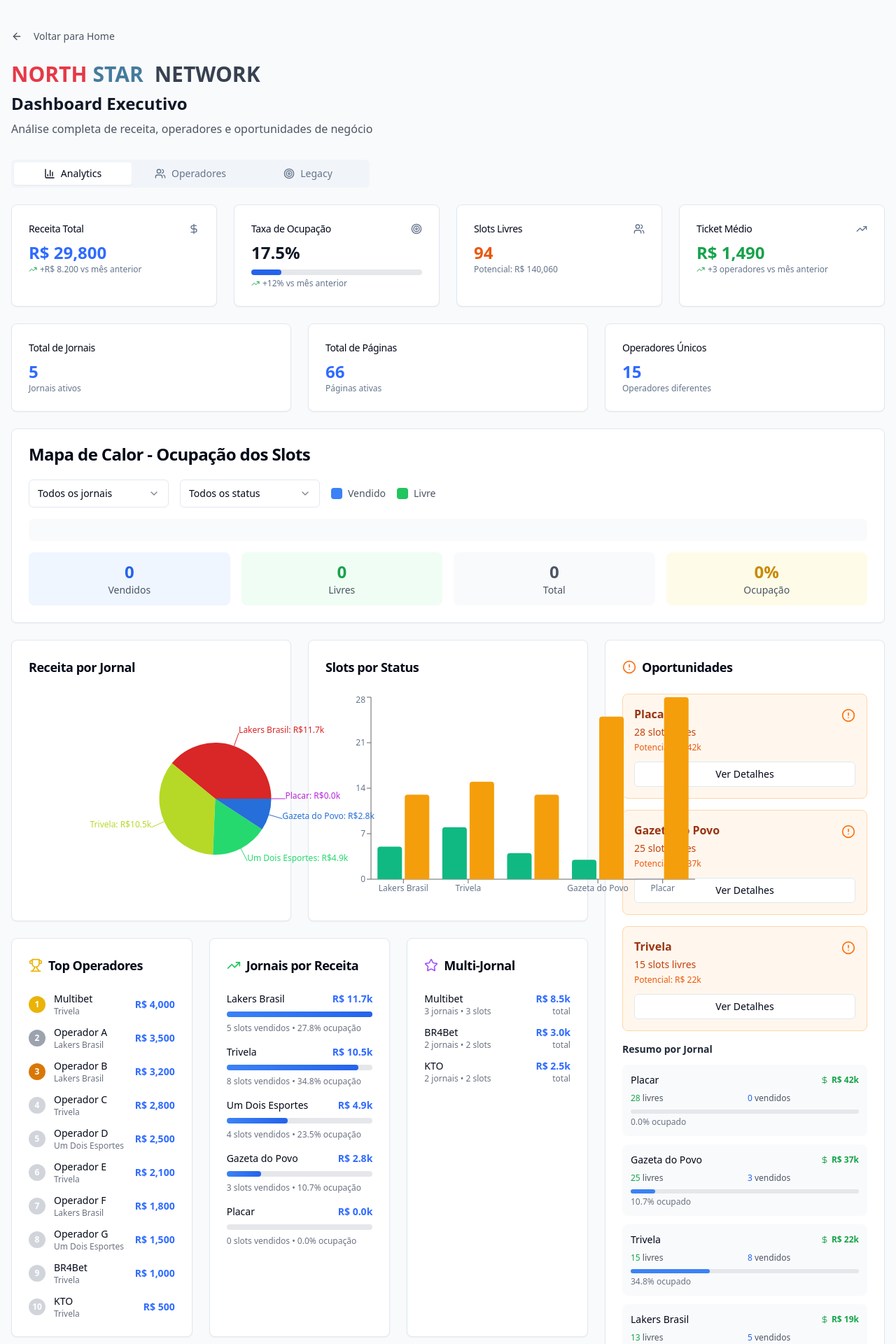
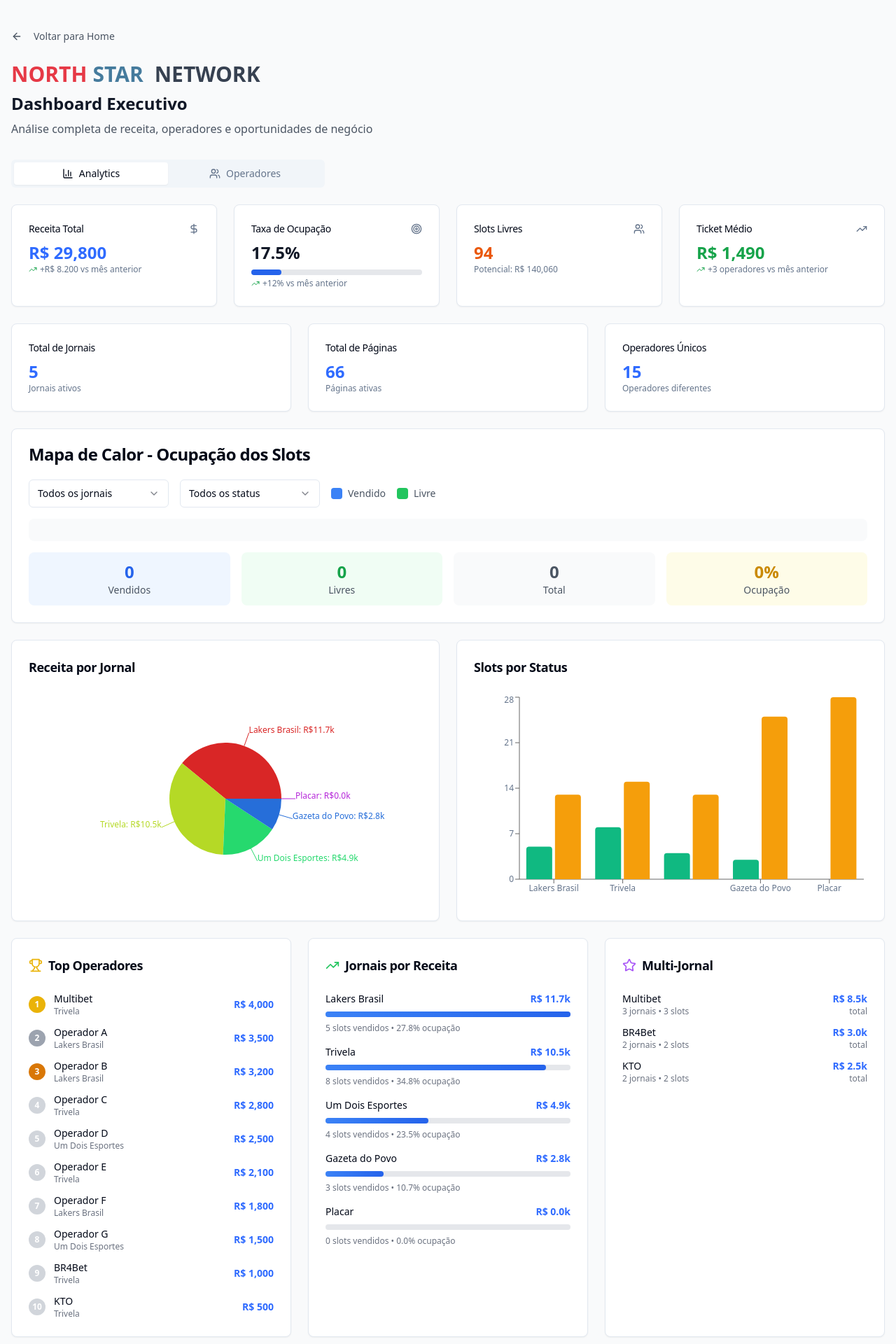
Before and after one commit to luiseduardovmelo/gestao-northstar, a React (Vite) app: page /dashboard in a window 1280 px wide. Shown: the top 1920 px of the page at 70% size. Built offline with nearby package versions, Linux system fonts and the light colour scheme.

Commit message:
Refactor: Clean up and modernize dashboard layout
Removed the "Legacy" tab, adjusted the alignment of charts, removed "Opportunities" and "Suggestions" sections, and reorganized the layout for a cleaner, more modern dashboard.

```diff
--- a/src/components/DashboardAdvanced.tsx
+++ b/src/components/DashboardAdvanced.tsx
@@ -1,4 +1,3 @@
-
 import React, { useState } from 'react';
 import { Card, CardContent, CardHeader, CardTitle } from '@/components/ui/card';
 import { Button } from '@/components/ui/button';
@@ -7,7 +6,6 @@ import { PieChart, Pie, Cell, BarChart, Bar, XAxis, YAxis, LineChart, Line, Resp
 import { TrendingUp, TrendingDown, Target, DollarSign, Users, AlertCircle } from 'lucide-react';
 import { HeatmapSlots } from '@/components/HeatmapSlots';
 import { TopPerformers } from '@/components/TopPerformers';
-import { OpportunityPanel } from '@/components/OpportunityPanel';
 import { ActivityTimeline } from '@/components/ActivityTimeline';
 
 export const DashboardAdvanced = () => {
@@ -209,19 +207,15 @@ export const DashboardAdvanced = () => {
         </CardContent>
       </Card>
 
-      {/* Layout de duas colunas */}
-      <div className="grid grid-cols-1 lg:grid-cols-3 gap-6">
-        {/* Coluna da esquerda - 2/3 */}
-        <div className="lg:col-span-2 space-y-6">
-          {/* Gráficos de Análise com dados reais */}
-          <div className="grid grid-cols-1 md:grid-cols-2 gap-6">
+      {/* Gráficos de Análise com melhor alinhamento */}
+      <div className="grid grid-cols-1 lg:grid-cols-2 gap-6 mb-6">
         {/* Gráfico de Pizza - Receita por Jornal */}
-            <Card>
+        <Card className="flex flex-col">
           <CardHeader>
             <CardTitle className="text-lg">Receita por Jornal</CardTitle>
           </CardHeader>
-              <CardContent>
-                <ChartContainer config={chartConfig} className="h-[300px]">
+          <CardContent className="flex-1 flex items-center justify-center">
+            <ChartContainer config={chartConfig} className="h-[300px] w-full">
               <ResponsiveContainer width="100%" height="100%">
                 <PieChart>
                   <Pie
@@ -245,12 +239,12 @@ export const DashboardAdvanced = () => {
         </Card>
 
         {/* Gráfico de Barras - Slots por Status */}
-            <Card>
+        <Card className="flex flex-col">
           <CardHeader>
             <CardTitle className="text-lg">Slots por Status</CardTitle>
           </CardHeader>
-              <CardContent>
-                <ChartContainer config={chartConfig} className="h-[300px]">
+          <CardContent className="flex-1 flex items-center justify-center">
+            <ChartContainer config={chartConfig} className="h-[300px] w-full">
               <ResponsiveContainer width="100%" height="100%">
                 <BarChart data={dadosReceita}>
                   <XAxis dataKey="nome" tick={{ fontSize: 12 }} />
@@ -265,20 +259,20 @@ export const DashboardAdvanced = () => {
         </Card>
       </div>
 
+      {/* Layout de duas colunas para outros componentes */}
+      <div className="grid grid-cols-1 lg:grid-cols-2 gap-6">
         {/* Top Performers */}
+        <div className="lg:col-span-2">
           <TopPerformers jornais={[]} />
+        </div>
 
         {/* Timeline de Atividades */}
+        <div className="lg:col-span-2">
           <ActivityTimeline />
         </div>
 
-        {/* Coluna da direita - 1/3 */}
-        <div className="space-y-6">
-          {/* Painel de Oportunidades */}
-          <OpportunityPanel jornais={[]} />
-
         {/* Meta de Ocupação por Jornal com dados reais */}
-          <Card>
+        <Card className="lg:col-span-2">
           <CardHeader>
             <CardTitle className="text-lg flex items-center gap-2">
               <Target className="h-5 w-5" />
@@ -315,6 +309,5 @@ export const DashboardAdvanced = () => {
         </Card>
       </div>
     </div>
-    </div>
   );
 };
--- a/src/pages/DashboardKPI.tsx
+++ b/src/pages/DashboardKPI.tsx
@@ -1,4 +1,3 @@
-
 import React, { useState } from 'react';
 import { useNavigate } from 'react-router-dom';
 import { Card, CardContent, CardHeader, CardTitle } from '@/components/ui/card';
@@ -48,15 +47,6 @@ const operadoresData = [
 
 const DashboardKPI = () => {
   const navigate = useNavigate();
-  const [expandedOperadores, setExpandedOperadores] = useState<string[]>([]);
-
-  const toggleOperador = (operadorId: string) => {
-    setExpandedOperadores(prev =>
-      prev.includes(operadorId)
-        ? prev.filter(id => id !== operadorId)
-        : [...prev, operadorId]
-    );
-  };
 
   return (
     <div className="min-h-screen bg-gray-50">
@@ -93,7 +83,7 @@ const DashboardKPI = () => {
 
         {/* Tabs para diferentes visualizações */}
         <Tabs defaultValue="analytics" className="space-y-6">
-          <TabsList className="grid w-full grid-cols-3 max-w-lg">
+          <TabsList className="grid w-full grid-cols-2 max-w-md">
             <TabsTrigger value="analytics" className="flex items-center gap-2">
               <BarChart3 className="h-4 w-4" />
               Analytics
@@ -101,10 +91,6 @@ const DashboardKPI = () => {
             <TabsTrigger value="operators" className="flex items-center gap-2">
               <Users className="h-4 w-4" />
               Operadores
-            </TabsTrigger>
-            <TabsTrigger value="legacy" className="flex items-center gap-2">
-              <Target className="h-4 w-4" />
-              Legacy
             </TabsTrigger>
           </TabsList>
 
@@ -117,122 +103,6 @@ const DashboardKPI = () => {
           <TabsContent value="operators">
             <OperadorExpandibleList />
           </TabsContent>
-
-          {/* Aba Legacy - Dashboard Original */}
-          <TabsContent value="legacy" className="space-y-6">
-            {/* Cards KPI Originais */}
-            <div className="grid grid-cols-1 md:grid-cols-3 gap-6">
-              <Card>
-                <CardHeader className="pb-2">
-                  <CardTitle className="text-lg font-medium text-gray-700">Páginas Totais</CardTitle>
-                </CardHeader>
-                <CardContent>
-                  <div className="text-3xl font-bold" style={{ color: 'var(--accent-primary)' }}>
-                    {kpiData.paginasTotais}
-                  </div>
-                </CardContent>
-              </Card>
-
-              <Card>
-                <CardHeader className="pb-2">
-                  <CardTitle className="text-lg font-medium text-gray-700">Gasto Mensal</CardTitle>
-                </CardHeader>
-                <CardContent>
-                  <div className="text-3xl font-bold" style={{ color: 'var(--accent-secondary)' }}>
-                    R$ {(kpiData.gastoMensal / 1000).toFixed(0)}k
-                  </div>
-                </CardContent>
-              </Card>
-
-              <Card>
-                <CardHeader className="pb-2">
-                  <CardTitle className="text-lg font-medium text-gray-700">% Gratuitas</CardTitle>
-                </CardHeader>
-                <CardContent>
-                  <div className="text-3xl font-bold text-gray-700">
-                    {kpiData.percentualGratuitas}%
-                  </div>
-                </CardContent>
-              </Card>
-            </div>
-
-            {/* Acordeões de Operadores */}
-            <div className="bg-white rounded-lg shadow-sm">
-              <div className="p-6 border-b border-gray-200">
-                <h2 className="text-lg font-semibold text-gray-900">Gestão de Operadores (Legacy)</h2>
-              </div>
-
-              <div className="divide-y divide-gray-200">
-                {operadoresData.map((operador) => (
-                  <div key={operador.id} className="p-6">
-                    {/* Cabeçalho do Acordeão */}
-                    <Button
-                      variant="ghost"
-                      className="w-full p-0 h-auto hover:bg-transparent"
-                      onClick={() => toggleOperador(operador.id)}
-                    >
-                      <div className="flex items-center justify-between w-full">
-                        <div className="flex items-center gap-6 text-left">
-                          <div className="font-semibold text-gray-900">{operador.nome}</div>
-                          <div className="text-sm text-gray-600">
-                            {operador.totalPaginas} páginas
-                          </div>
-                          <div className="text-sm text-green-600">
-                            {operador.paginasPagas} pagas
-                          </div>
-                          <div className="text-sm text-gray-500">
-                            {operador.paginasGratuitas} gratuitas
-                          </div>
-                          <div className="text-sm font-medium" style={{ color: 'var(--accent-primary)' }}>
-                            R$ {(operador.gastoTotal / 1000).toFixed(0)}k total
-                          </div>
-                        </div>
-                        {expandedOperadores.includes(operador.id) ? (
-                          <ChevronUp className="h-5 w-5 text-gray-400" />
-                        ) : (
-                          <ChevronDown className="h-5 w-5 text-gray-400" />
-                        )}
-                      </div>
-                    </Button>
-
-                    {/* Conteúdo Expandido */}
-                    {expandedOperadores.includes(operador.id) && (
-                      <div className="mt-4 overflow-x-auto">
-                        <table className="w-full text-sm">
-                          <thead>
-                            <tr className="border-b border-gray-200">
-                              <th className="text-left py-2 text-gray-700">Jornal</th>
-                              <th className="text-left py-2 text-gray-700">Página</th>
-                              <th className="text-left py-2 text-gray-700">Pago?</th>
-                              <th className="text-left py-2 text-gray-700">Valor</th>
-                            </tr>
-                          </thead>
-                          <tbody>
-                            {operador.detalhes.map((detalhe, index) => (
-                              <tr key={index} className="border-b border-gray-100">
-                                <td className="py-2 text-gray-900">{detalhe.jornal}</td>
-                                <td className="py-2 text-gray-600">{detalhe.pagina}</td>
-                                <td className="py-2">
-                                  {detalhe.pago ? (
-                                    <span className="text-green-600 font-medium">✓ Sim</span>
-                                  ) : (
-                                    <span className="text-gray-500">Gratuito</span>
-                                  )}
-                                </td>
-                                <td className="py-2 font-medium">
-                                  {detalhe.valor > 0 ? `R$ ${detalhe.valor.toLocaleString()}` : '-'}
-                                </td>
-                              </tr>
-                            ))}
-                          </tbody>
-                        </table>
-                      </div>
-                    )}
-                  </div>
-                ))}
-              </div>
-            </div>
-          </TabsContent>
         </Tabs>
       </div>
     </div>
```
Lines whose indentation alone changed are shown as unchanged.
